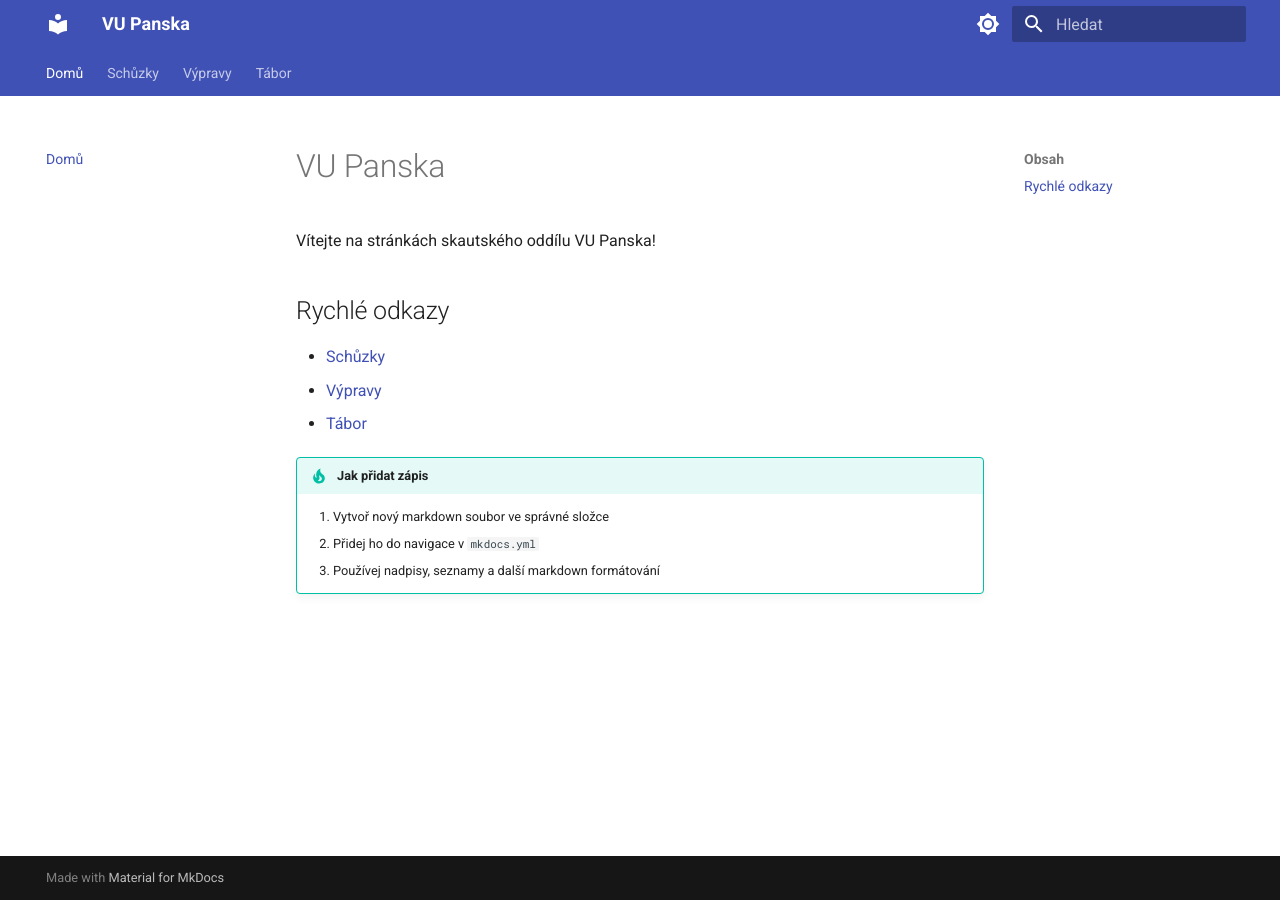
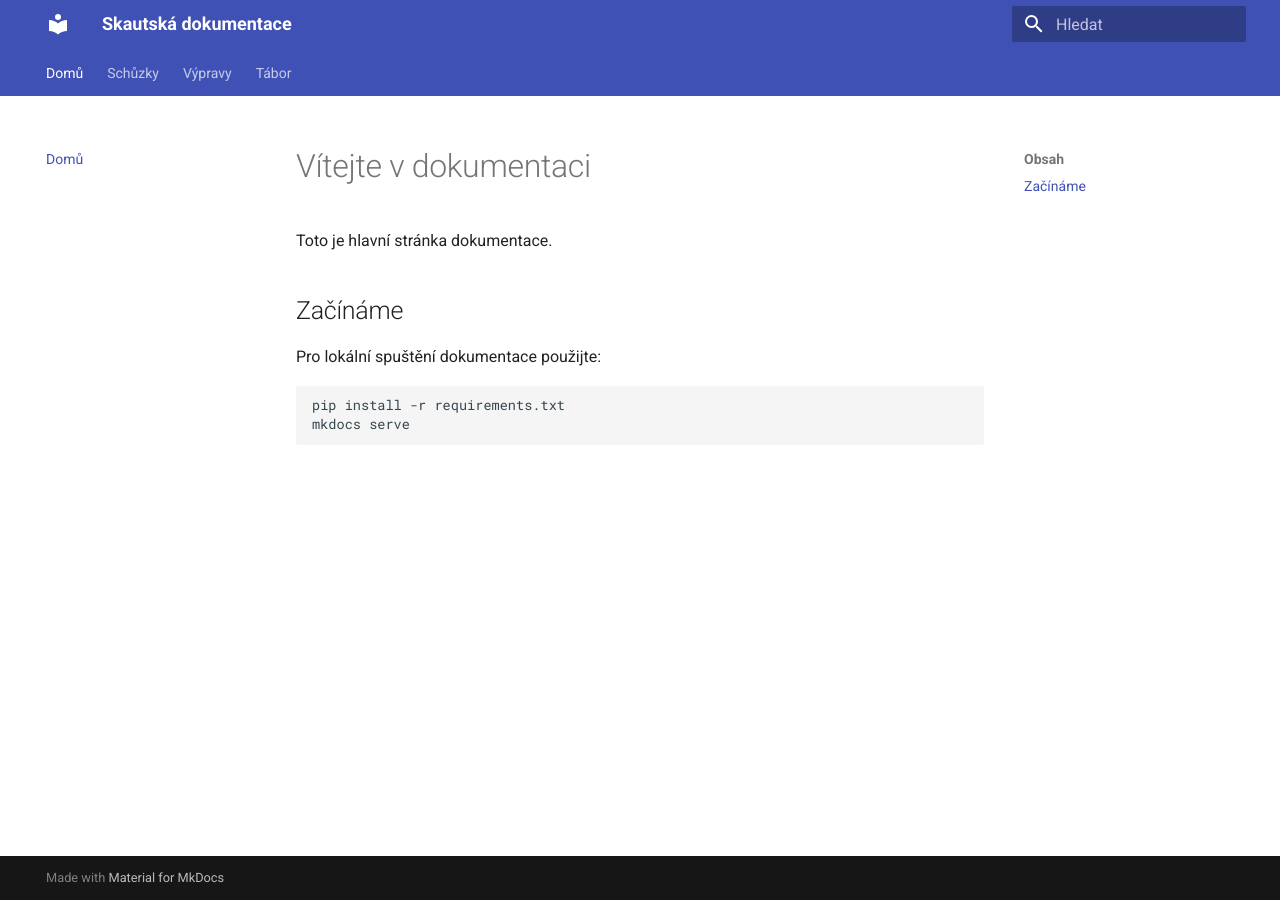
Before and after one commit to Alexuspo/Vupanska, an MkDocs documentation site: the page built from docs/index.md, in a window 1280 px wide. Built offline with MkDocs 1.6.1 and Material for MkDocs 9.7.7, drawn with Linux system fonts in a browser that asks for light colours.

Commit message:
tak ated uz to KURVA BUDE FUNGOVAT :)

````diff
--- a/docs/index.md
+++ b/docs/index.md
@@ -1,14 +1,12 @@
-# VU Panska
+# Vítejte v dokumentaci
 
-Vítejte na stránkách skautského oddílu VU Panska!
+Toto je hlavní stránka dokumentace.
 
-## Rychlé odkazy
+## Začínáme
 
-- [Schůzky](schuze/index.md)
-- [Výpravy](vypravy/index.md)
-- [Tábor](tabor/index.md)
+Pro lokální spuštění dokumentace použijte:
 
-!!! tip "Jak přidat zápis"
-    1. Vytvoř nový markdown soubor ve správné složce
-    2. Přidej ho do navigace v `mkdocs.yml`
-    3. Používej nadpisy, seznamy a další markdown formátování
+```bash
+pip install -r requirements.txt
+mkdocs serve
+```
--- a/mkdocs.yml
+++ b/mkdocs.yml
@@ -1,35 +1,21 @@
-site_name: VU Panska
+site_name: Skautská dokumentace
 theme:
   name: material
   language: cs
   features:
     - navigation.tabs
     - navigation.sections
-    - navigation.top
-    - search.suggest
+    - navigation.expand
     - search.highlight
-  palette:
-    - scheme: default
-      primary: indigo
-      accent: indigo
-      toggle:
-        icon: material/brightness-7
-        name: Přepnout na tmavý režim
-    - scheme: slate
-      primary: indigo
-      accent: indigo
-      toggle:
-        icon: material/brightness-4
-        name: Přepnout na světlý režim
 
 markdown_extensions:
-  - admonition
-  - pymdownx.details
+  - pymdownx.highlight:
+      anchor_linenums: true
   - pymdownx.superfences
-  - attr_list
-  - md_in_html
-  - tables
-  - footnotes
+  - pymdownx.inlinehilite
+  - pymdownx.snippets
+  - pymdownx.tasklist:
+      custom_checkbox: true
 
 nav:
   - Domů: index.md
--- a/requirements.txt
+++ b/requirements.txt
@@ -1,4 +1,5 @@
 mkdocs==1.4.3
 mkdocs-material==9.1.15
+mkdocs-material
 mkdocs-glightbox==0.3.4
 pymdown-extensions==9.11
--- a/runtime.txt
+++ b/runtime.txt
@@ -1 +1 @@
-3.9
+3.7
````
Also changed, not shown: docs/schuze/index.md (added), docs/tabor/index.md (added), docs/vypravy/index.md (added).
